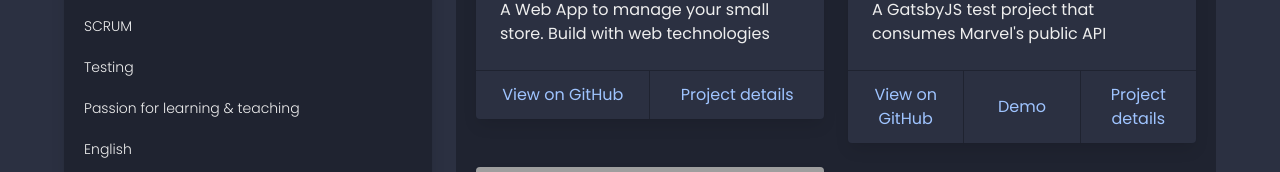
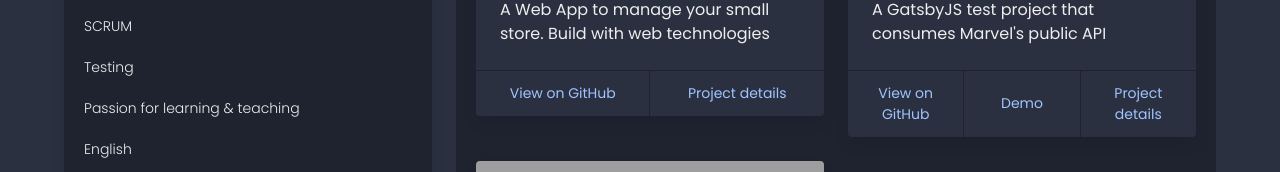
Before and after one commit to LuisHCK/web-developer-portfolio, a Next.js app: page / in a window 1280 px wide. Shown: the part 651-823 px from the top of the page. Built offline with nearby package versions, Linux system fonts and the light colour scheme; grey boxes are pictures that could not be loaded.

Commit message:
💄 Redude project-card links font size

```diff
--- a/components/project-card/index.jsx
+++ b/components/project-card/index.jsx
@@ -24,7 +24,7 @@ function ProjectCard(props) {
         ))
 
     return (
-        <div className="card">
+        <div className="ProjectCard card">
             <div className="card-image">
                 <figure className="image is-16by9">
                     <img className="adjusted-image" src={image} alt={name} />
--- a/styles/components/_components.scss
+++ b/styles/components/_components.scss
@@ -1,3 +1,4 @@
 @import './profile-box';
 @import './timeline';
 @import './navbar';
+@import './project-card';
--- /dev/null
+++ b/styles/components/_project-card.scss
@@ -0,0 +1,7 @@
+.ProjectCard {
+    .card-footer-item {
+        a {
+            font-size: 14px;
+        }
+    }
+}
```
